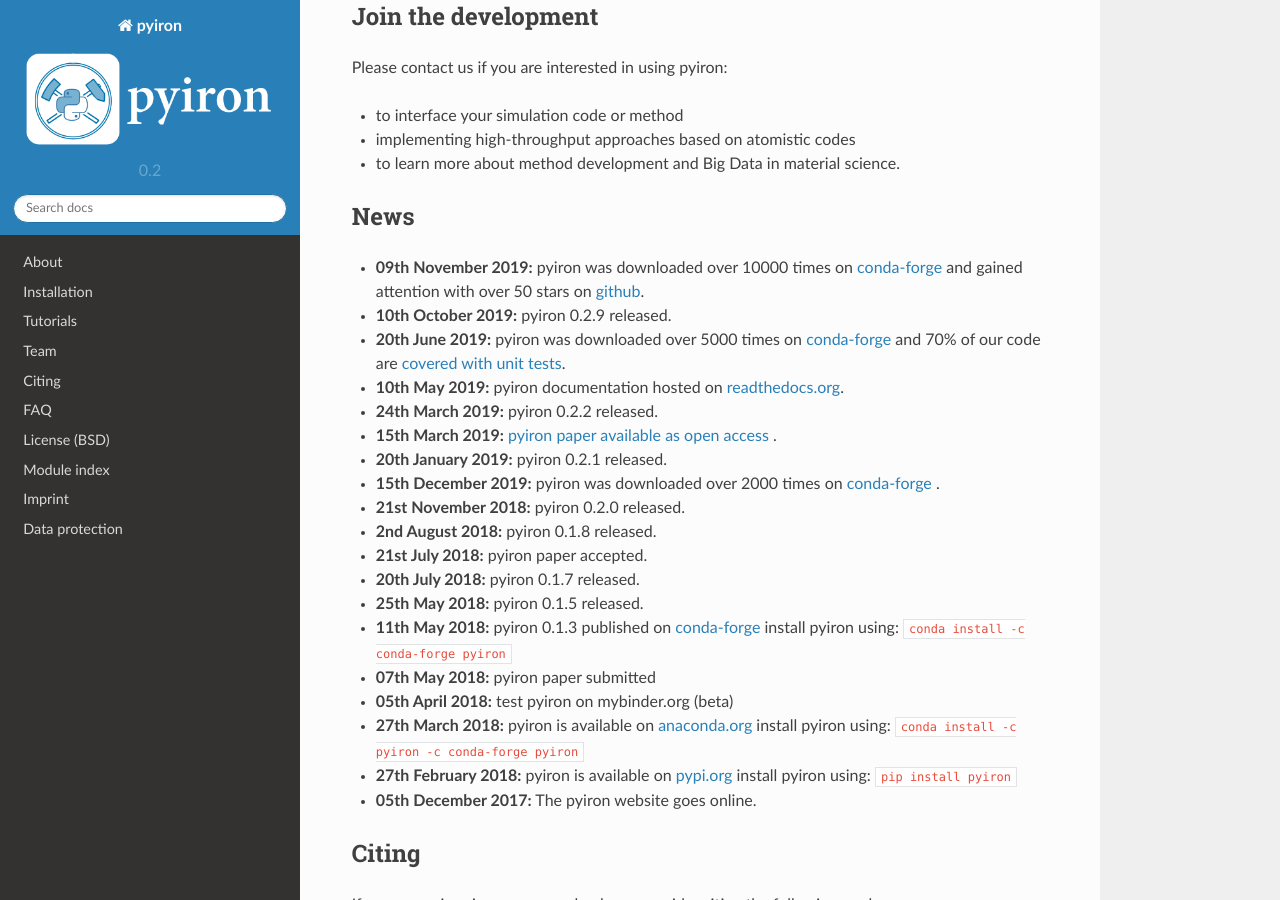
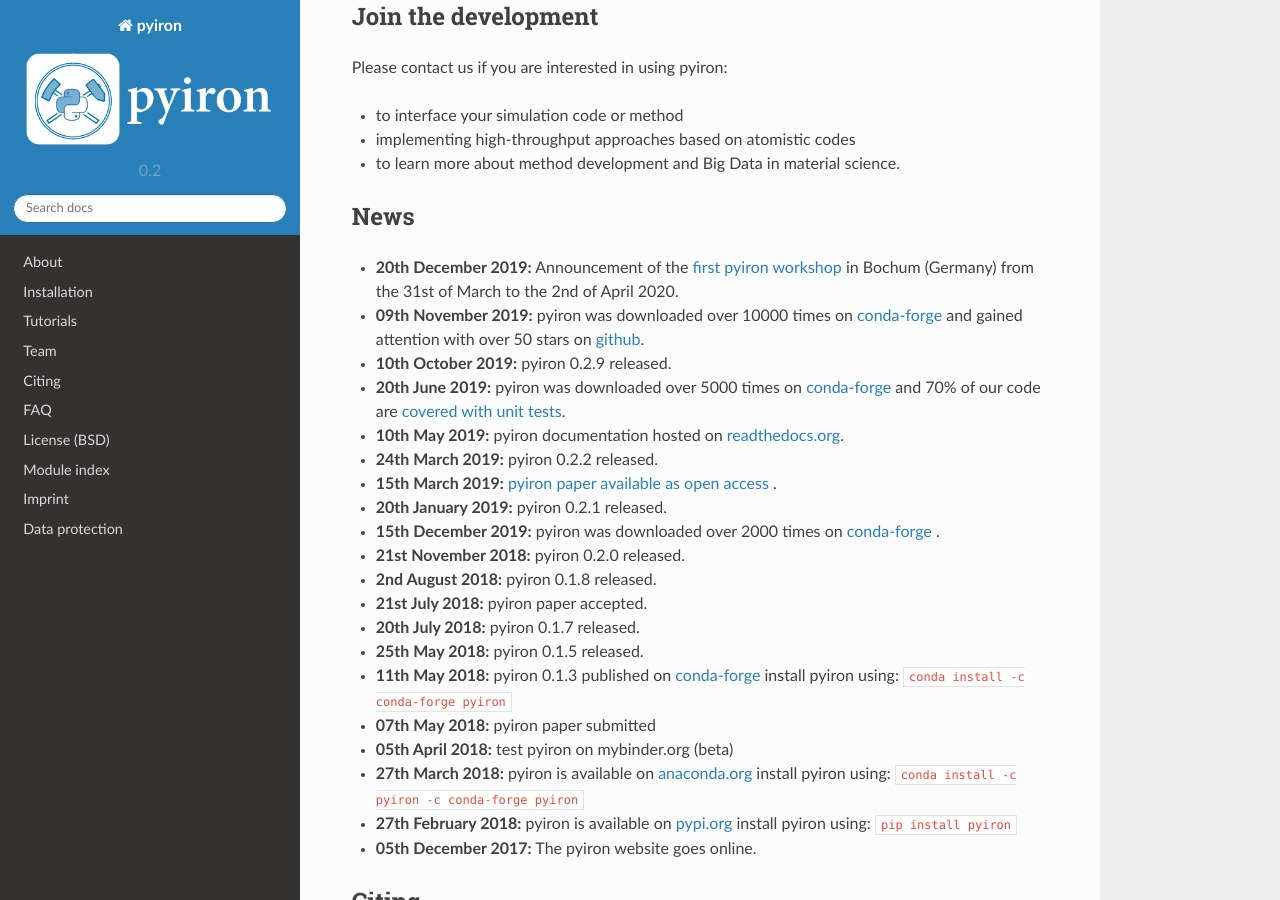
Before and after one commit to pyiron/pyiron, a Sphinx documentation site: the page built from docs/index.rst, in a window 1280 px wide and 900 px high, scrolled down 1384 px. Built offline with Sphinx 7.4.7 and the Read the Docs theme 2.0.0, drawn with Linux system fonts in a browser that asks for light colours; pages that are not in the unit, such as notebooks, are missing from menus.

Commit message:
Update index.rst

```diff
--- a/docs/index.rst
+++ b/docs/index.rst
@@ -68,6 +68,7 @@ Please contact us if you are interested in using pyiron:
 ****
 News
 ****
+* **20th December 2019:** Announcement of the `first pyiron workshop <http://potentials.rub.de>`_ in Bochum (Germany) from the 31st of March to the 2nd of April 2020.
 * **09th November 2019:** pyiron was downloaded over 10000 times on `conda-forge <https://anaconda.org/conda-forge/pyiron/>`_ and gained attention with over 50 stars on `github <https://github.com/pyiron/pyiron/stargazers/>`_.
 * **10th October 2019:** pyiron 0.2.9 released.
 * **20th June 2019:** pyiron was downloaded over 5000 times on `conda-forge <https://anaconda.org/conda-forge/pyiron/>`_ and 70% of our code are `covered with unit tests <https://coveralls.io/github/pyiron/pyiron?branch=master>`_.
```
